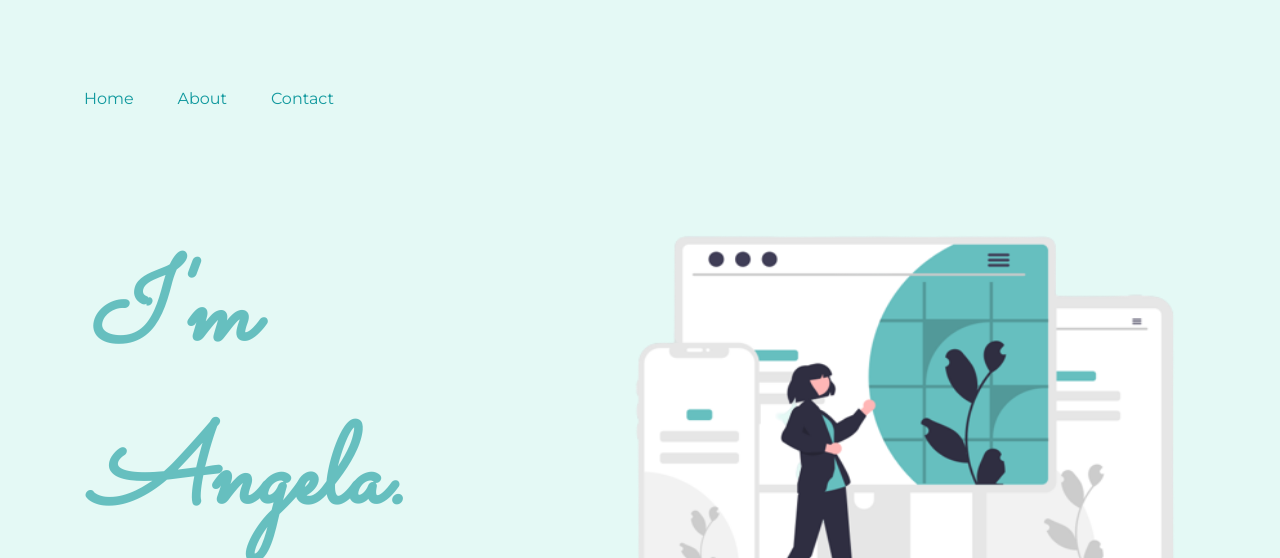
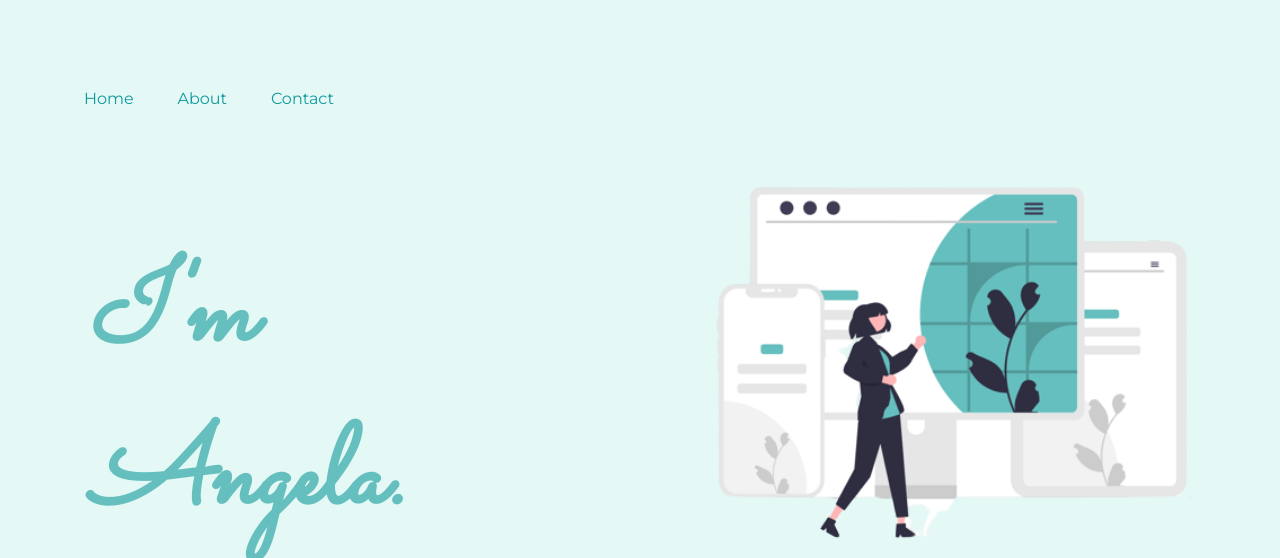
Before and after one commit to rukenerpolat/BasicPortfolioLandingPageTutorialHTML-CSS, a plain HTML site: page index.html in a window 1280 px wide. Shown: the top 558 px of the page. Drawn offline with Linux system fonts and the light colour scheme.

Commit message:
modified:   css/style.css

```diff
--- a/css/style.css
+++ b/css/style.css
@@ -77,9 +77,9 @@ header {
 
 #header-right img {
   margin: 0;
-  margin-top: 9%;
-  width: 800px;
-  height: 500px;
+  margin-top: 4%;
+  width: 700px;
+  height: ç400px;
 }
 
 .profile {
@@ -164,3 +164,16 @@ a:hover {
   font-size: 0.75rem;
   padding: 20px 0;
 }
+
+@media all and (max-with:500) {
+  .header {
+    display: flex;
+    justify-content: center;
+  }
+
+  #header-left {}
+
+
+
+
+}
```
